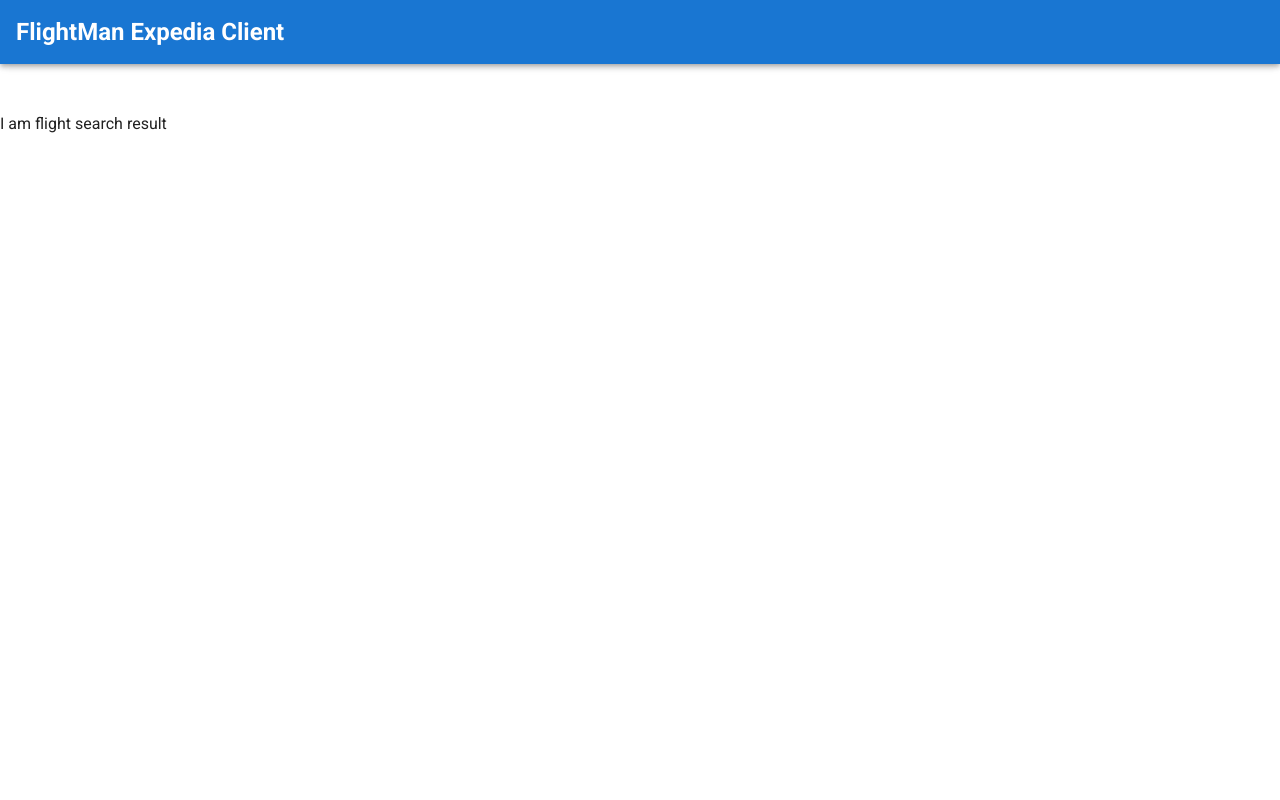
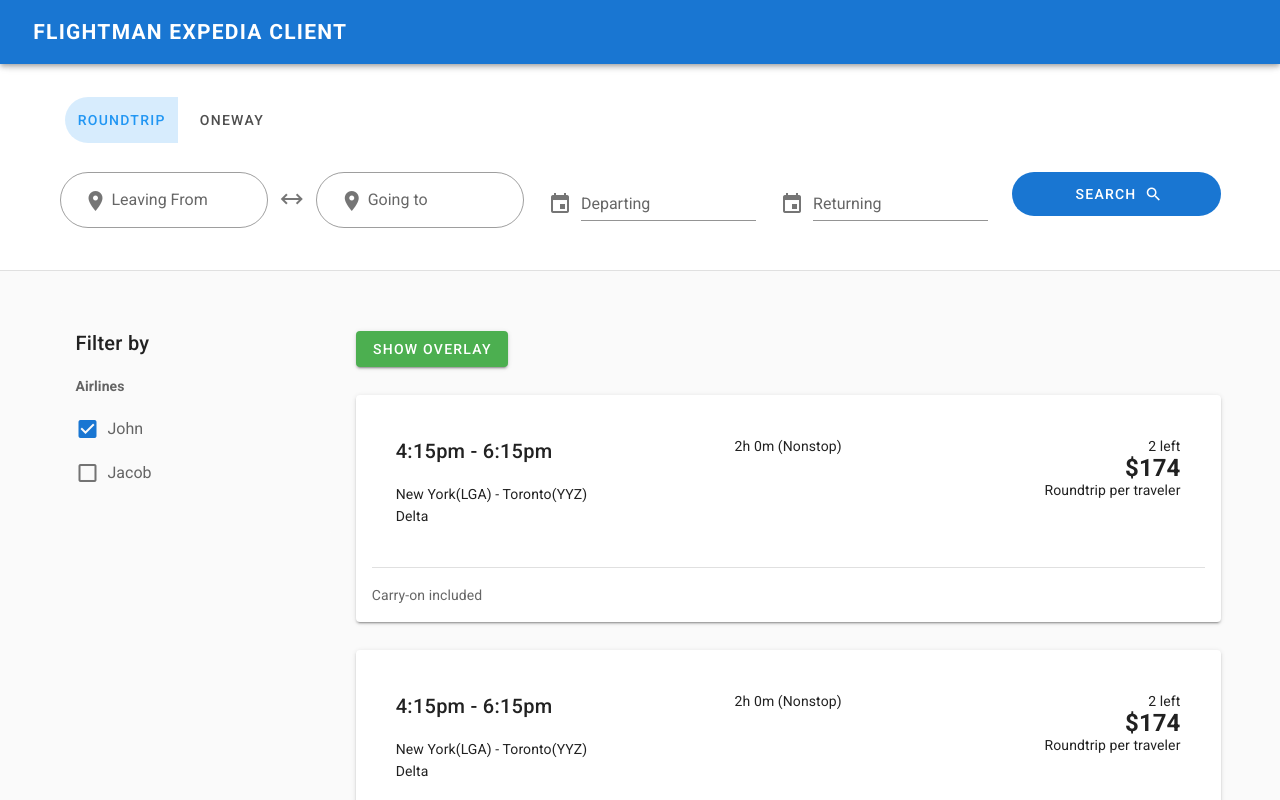
Before and after one commit to BugzLightyear-Software-Engineering/FlightManAirlineClient, a Vue app in the folder src/emiratesfrontend/: page /#/search in a window 1280 px wide. Shown: the top 800 px of the page. Built offline with nearby package versions, Linux system fonts and the light colour scheme.

Commit message:
flight list page complete

```diff
--- a/src/emiratesfrontend/src/App.vue
+++ b/src/emiratesfrontend/src/App.vue
@@ -12,7 +12,6 @@
 <template>
   <v-app>
     <NavBar />
-    <br /><br />
     <v-main>
       <router-view> </router-view>
     </v-main>
--- /dev/null
+++ b/src/emiratesfrontend/src/components/FlightCard.vue
@@ -0,0 +1,33 @@
+<template>
+  <v-card class="mx-auto my-7">
+    <v-container class="d-flex flex-row">
+      <v-col>
+        <v-card-title>4:15pm - 6:15pm</v-card-title>
+        <v-card-text>
+          <div>New York(LGA) - Toronto(YYZ)</div>
+          <div>Delta</div>
+        </v-card-text>
+      </v-col>
+      <v-col> <v-card-text align="middle">2h 0m (Nonstop)</v-card-text> </v-col>
+      <v-col>
+        <v-card-text align="end">
+          <div>2 left</div>
+          <div class="ticketprice">$174</div>
+          <div>Roundtrip per traveler</div>
+        </v-card-text>
+      </v-col>
+    </v-container>
+    <v-divider class="mx-4"></v-divider>
+
+    <v-card-text> Carry-on included </v-card-text>
+  </v-card>
+</template>
+<script>
+export default {};
+</script>
+<style>
+.ticketprice {
+  font-weight: bold;
+  font-size: x-large;
+}
+</style>
--- /dev/null
+++ b/src/emiratesfrontend/src/components/FlightFilters.vue
@@ -0,0 +1,32 @@
+<template>
+  <v-card class="mx-auto my-7" elevation="0" color="#fafafa">
+    <v-card-title> Filter by </v-card-title>
+    <v-card-text
+      ><Strong>Airlines</Strong><br /><v-checkbox
+        hide-details
+        v-model="selected"
+        label="John"
+        value="John"
+      ></v-checkbox>
+      <v-checkbox
+        hide-details
+        v-model="selected"
+        label="Jacob"
+        value="Jacob"
+      ></v-checkbox
+    ></v-card-text>
+    <v-card-text> </v-card-text>
+  </v-card>
+</template>
+<script>
+export default {
+  name: "FlightFilters",
+  data() {
+    return {
+      selected: ["John"],
+    };
+  },
+};
+</script>
+<style>
+</style>
--- a/src/emiratesfrontend/src/components/FlightSearch.vue
+++ b/src/emiratesfrontend/src/components/FlightSearch.vue
@@ -1,4 +1,6 @@
 <template>
+  <div>
+    <br />
     <v-card elevation="1" class="pa-2" outlined rounded="lg">
       <v-card-title> Search for Flights </v-card-title>
       <v-divider />
@@ -52,6 +54,7 @@
           </v-row>
           <v-row class="d-flex justify-center">
             <!-- search button -->
+            <router-link to="/search">
               <v-btn
                 x-large
                 depressed
@@ -63,10 +66,12 @@
                 Search
                 <v-icon right dark> mdi-magnify </v-icon>
               </v-btn>
+            </router-link>
           </v-row>
         </v-container>
       </v-card-text>
     </v-card>
+  </div>
 </template>
 
 <script>
@@ -76,7 +81,7 @@
   name: "FlightSearch",
   data() {
     return {
-      tripSelection: null,
+      tripSelection: "roundtrip",
     };
   },
   components: {
--- /dev/null
+++ b/src/emiratesfrontend/src/components/FlightSearchCompressed.vue
@@ -0,0 +1,84 @@
+<template>
+  <v-container class="d-flex flex-column">
+    <!-- round trip / one way selection buttons -->
+    <v-row>
+      <v-col>
+        <v-btn-toggle
+          @change="getTripType"
+          v-model="tripSelection"
+          group
+          rounded
+          color="blue"
+        >
+          <v-btn value="roundtrip" outlined> Roundtrip </v-btn>
+          <v-btn value="oneway"> Oneway </v-btn>
+        </v-btn-toggle>
+      </v-col>
+    </v-row>
+    <!-- source airport text input -->
+    <v-row>
+      <v-col>
+        <v-text-field
+          label="Leaving From"
+          outlined
+          height="20"
+          rounded
+          prepend-inner-icon="mdi-map-marker"
+        ></v-text-field>
+      </v-col>
+      <!-- arrow icon -->
+      <v-icon class="icon-class"> mdi-arrow-left-right </v-icon>
+
+      <!-- dest airport text input -->
+      <v-col>
+        <v-text-field
+          label="Going to"
+          outlined
+          rounded
+          prepend-inner-icon="mdi-map-marker"
+        ></v-text-field>
+      </v-col>
+      <!-- depart date picker -->
+      <v-col>
+        <DatePickerMenu pickerLabel="Departing" />
+      </v-col>
+      <!-- return date picker -->
+      <v-col v-if="tripSelection === 'roundtrip'">
+        <DatePickerMenu pickerLabel="Returning" />
+      </v-col>
+      <v-col class="d-flex flex-column">
+        <v-btn large depressed color="primary" rounded>
+          Search
+          <v-icon right dark> mdi-magnify </v-icon>
+        </v-btn>
+      </v-col>
+    </v-row>
+  </v-container>
+</template>
+
+  <script>
+import DatePickerMenu from "../components/DatePickerMenu";
+
+export default {
+  name: "FlightSearch",
+  data() {
+    return {
+      tripSelection: "roundtrip",
+    };
+  },
+  components: {
+    DatePickerMenu,
+  },
+  methods: {
+    getTripType() {
+      //   console.log(this.tripSelection);
+    },
+  },
+};
+</script>
+
+  <style scoped>
+.icon-class {
+  margin-bottom: 1.3em;
+}
+</style>
--- a/src/emiratesfrontend/src/components/NavBar.vue
+++ b/src/emiratesfrontend/src/components/NavBar.vue
@@ -2,10 +2,13 @@
   <v-app-bar app color="primary" dark>
     <div class="d-flex align-center">
       <div>
-        <h2>FlightMan Expedia Client</h2>
+        <router-link to="/">
+          <v-btn diabled text>
+            <h2>FlightMan Expedia Client</h2>
+          </v-btn>
+        </router-link>
       </div>
     </div>
-
     <v-spacer></v-spacer>
   </v-app-bar>
 </template>
--- /dev/null
+++ b/src/emiratesfrontend/src/constants/airports.js
@@ -0,0 +1 @@
+const airports = [];
--- a/src/emiratesfrontend/src/views/FlightSearchResult.vue
+++ b/src/emiratesfrontend/src/views/FlightSearchResult.vue
@@ -1,12 +1,64 @@
-<template lang="">
-    <div>
-        I am flight search result
+<template >
+  <div class="flight-result-container">
+    <div class="flight-result-header">
+      <FlightSearchCompressed />
     </div>
+    <v-divider></v-divider>
+    <div class="flight-result-body">
+      <v-container>
+        <v-row>
+          <v-col cols="3">
+            <FlightFilters />
+          </v-col>
+          <v-col cols="9">
+            <v-btn color="success" class="mt-12" @click="overlay = !overlay">
+              Show Overlay
+            </v-btn>
+            <FlightCard />
+            <FlightCard />
+            <FlightCard />
+            <FlightCard />
+            <FlightCard />
+            <FlightCard />
+            <FlightCard />
+            <FlightCard />
+          </v-col>
+        </v-row>
+      </v-container>
+      <v-overlay :value="overlay" @click="overlay = false"> </v-overlay>
+    </div>
+  </div>
 </template>
 <script>
+import FlightCard from "@/components/FlightCard.vue";
+import FlightFilters from "@/components/FlightFilters.vue";
+import FlightSearchCompressed from "@/components/FlightSearchCompressed.vue";
 export default {
   name: "FlightSearchResult",
+  components: {
+    FlightSearchCompressed,
+    FlightCard,
+    FlightFilters,
+  },
+  data() {
+    return {
+      overlay: false,
+    };
+  },
 };
 </script>
-<style lang="">
+<style>
+.flight-result-container {
+  display: flex;
+  flex-flow: column;
+  height: 100%;
+  padding-top: 1em;
+}
+.flight-result-header {
+  flex: 0 1 auto;
+}
+.flight-result-body {
+  background: #fafafa;
+  flex: 1 1 auto;
+}
 </style>
```
Also changed, not shown: src/emiratesfrontend/src/components/HelloWorld.vue (deleted, +0 -135 lines), src/emiratesfrontend/src/components/FlightBookingDrawer.vue (added). Lines whose indentation alone changed are shown as unchanged.
